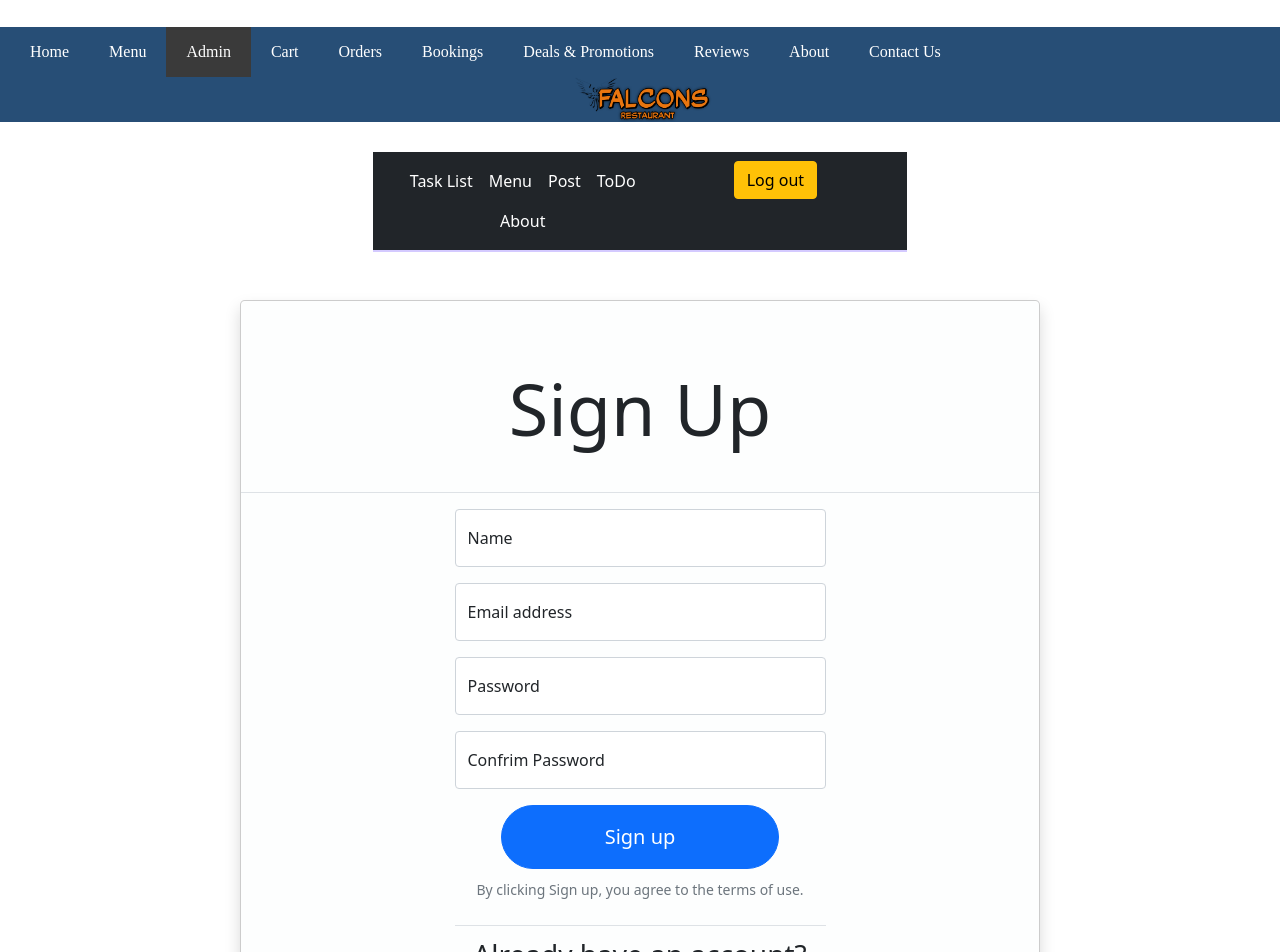
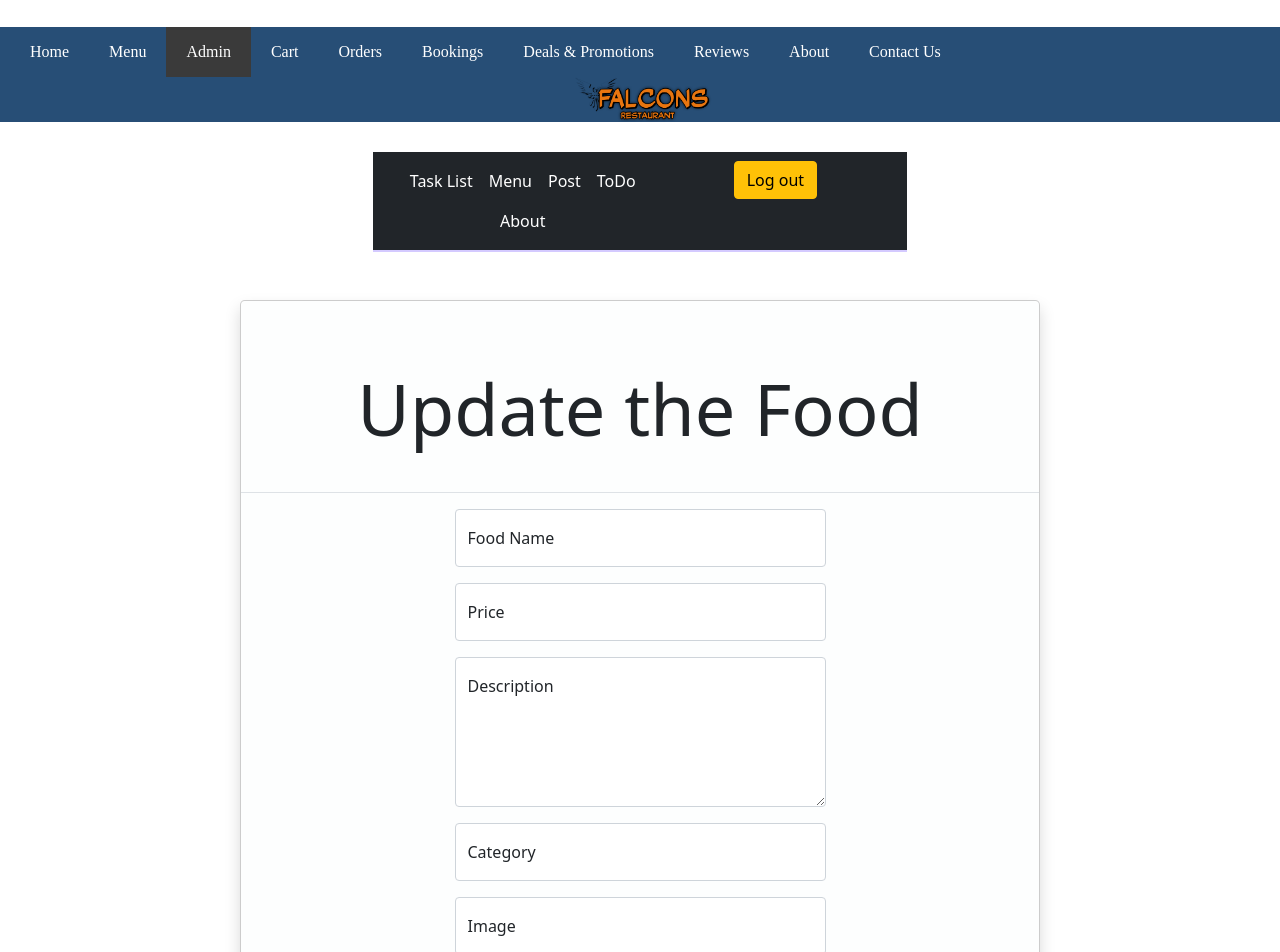
Before and after one commit to Kalafathakan/reactProject, a React (Create React App) app: page /admin in a window 1280 px wide. Shown: the top 952 px of the page. Built offline with nearby package versions, Linux system fonts and the light colour scheme; no server answers; sample sign-in values are in the browser's storage; a web font is replaced by a local one.

Commit message:
adminfood page

```diff
--- a/src/components/AdminFoodForm.tsx
+++ b/src/components/AdminFoodForm.tsx
@@ -36,6 +36,9 @@ type MenuType = {
 
 
       const onChange = (e: React.ChangeEvent<HTMLInputElement>) =>
+      setFormData({ ...formData2, [e.target.name]: e.target.value });
+
+      const onChange2 = (e: React.ChangeEvent<HTMLTextAreaElement>) =>
       setFormData({ ...formData2, [e.target.name]: e.target.value });
 
       const onSubmit = async (e: React.FormEvent<HTMLFormElement>) => {
@@ -80,62 +83,62 @@ type MenuType = {
     return (
       <div>
 
-     <div className="container mt-5 mb-5 w-100    ">
+     <div className="container mt-5 mb-5 w-100 " >
         <div className="modal-lg  mx-auto  " >
           <div className="modal-lg-dialog  ">
             <div className="modal-content rounded-5 shadow text-center bg-light bg-opacity-25">
               <div className="modal-header  ">
-                <h2 className="mx-auto my-auto mt-5 mb-4 display-2 ">Sign Up</h2>
+                <h2 className="mx-auto my-auto mt-5 mb-4 display-2 ">Update the Food</h2>
               </div>
               <div className="modal-body ">
                 <form className="row justify-content-center " onSubmit={(e) => onSubmit(e)} noValidate>
                   <div className="col-6">
                     <div className="form-floating mb-3">
-                      <input type="text" className="form-control rounded-4" placeholder='Name'
+                      <input type="text" className="form-control rounded-4" placeholder='Food Name'
                         name='name'
                         required
                         value={`${fr.formData.food_name}`}
                         onChange={(e) => onChange(e)} />
-                      <label htmlFor="name">Name</label>
+                      <label htmlFor="name">Food Name</label>
                     </div>
                     <div className="form-floating mb-3">
-                      <input type="email" className="form-control rounded-4" placeholder='Email Address'
-                        name='email'
-                        value={`${fr.formData.food_name}`}
+                      <input type="text" className="form-control rounded-4" placeholder='Price'
+                        name='price'
+                        value={`${fr.formData.price}`}
                         onChange={(e) => onChange(e)} />
-                      <label htmlFor="email">Email address</label>
+                      <label htmlFor="price">Price</label>
                     </div>
                     <div className="form-floating mb-3">
-                      <input type="password" className="form-control rounded-4" placeholder='Password'
-                        name='password'
+                      <textarea   className="form-control rounded-4" placeholder='Description'
+                        style={{height: '150px'}}
+                        name='description'
 
-                        value={`${fr.formData.food_name}`}
-                        onChange={(e) => onChange(e)} />
-                      <label htmlFor="password">Password</label>
+                        value={`${fr.formData.description}`}
+                        onChange={(e) => onChange2(e)} > </textarea>
+                      <label htmlFor="description">Description</label>
                     </div>
 
                     <div className="form-floating mb-3">
-                      <input type="password" className="form-control rounded-4" placeholder='Confirm Password'
-                        name='password2'
-                        value={`${fr.formData.food_name}`}
+                      <input type="text" className="form-control rounded-4" placeholder='Category'
+                        name='category'
+                        value={`${fr.formData.category}`}
                         onChange={(e) => onChange(e)} />
-                      <label htmlFor="password">Confrim Password</label>
+                      <label htmlFor="category">Category</label>
+                    </div>
+                    <div className="form-floating mb-3">
+                      <input type="text" className="form-control rounded-4" placeholder='Image'
+                        name='image'
+                        value={`${fr.formData.image}`}
+                        onChange={(e) => onChange(e)} />
+                      <label htmlFor="image">Image</label>
                     </div>
                     <div className="col-9 mx-auto">
-                    <button className="w-100 mb-2 p-3 btn btn-lg rounded-4 btn-primary rounded-pill" type="submit">Sign
-                      up</button>
+                    <button className="w-100 mb-2 p-3 btn btn-lg rounded-4 btn-primary rounded-pill" type="submit">Save
+                      </button>
                       </div>
                     <div className="w-100"></div>
-                    <small className="text-muted ">By clicking Sign up, you agree to the terms of
-                      use.</small>
-                    <div className="modal-footer mt-4">
-                      <h3 className="mx-auto my-auto " >Already have an account?</h3>
-                      <div className="w-100"></div>
-                      <div className="col-9 mx-auto">
-                      <a className="w-100 p-3 mt-2 btn btn-lg rounded-4 btn-primary border  mb-5 rounded-pill" href="/login" role="button">Sign in</a>
-                      </div>
-                      <div className="w-100"></div>
-                    </div>
+
+
                   </div>
                 </form>
               </div>
```
